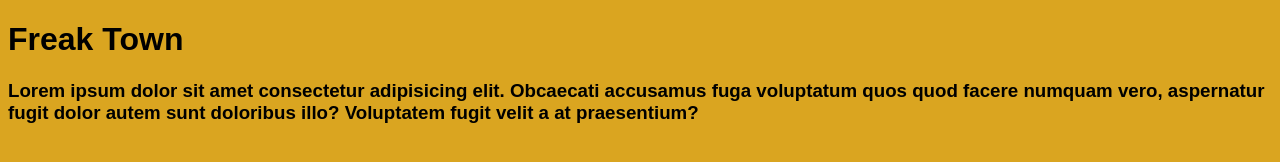
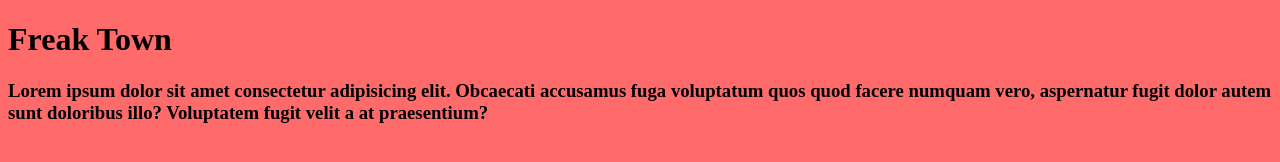
Before and after one commit to Elsafira29/Cek_Masuk, a plain HTML site: page index.html in a window 1280 px wide. Drawn offline with Linux system fonts and the light colour scheme.

Commit message:
Perubahan file css dan js

```diff
--- a/index.html
+++ b/index.html
@@ -5,10 +5,15 @@
     <meta http-equiv="X-UA-Compatible" content="IE=edge">
     <meta name="viewport" content="width=device-width, initial-scale=1.0">
     <title>Coba Git</title>
-    <link rel="stylesheet" href="style.css">
+    <style>
+        body{
+            background-color: #ff6b6b;
+        }
+    </style>
 </head>
 <body>
     <h1>Freak Town</h1>
     <h3>Lorem ipsum dolor sit amet consectetur adipisicing elit. Obcaecati accusamus fuga voluptatum quos quod facere numquam vero, aspernatur fugit dolor autem sunt doloribus illo? Voluptatem fugit velit a at praesentium?</h3>
+    <script type="text/javascript" scr="script.js"></script>
 </body>
 </html>
--- /dev/null
+++ b/sript.js
@@ -0,0 +1 @@
+console.log('Hello World');
--- a/style.css
+++ /dev/null
@@ -1,4 +0,0 @@
-body{
-    background-color: goldenrod;
-    font-family: Arial;
-}
```
